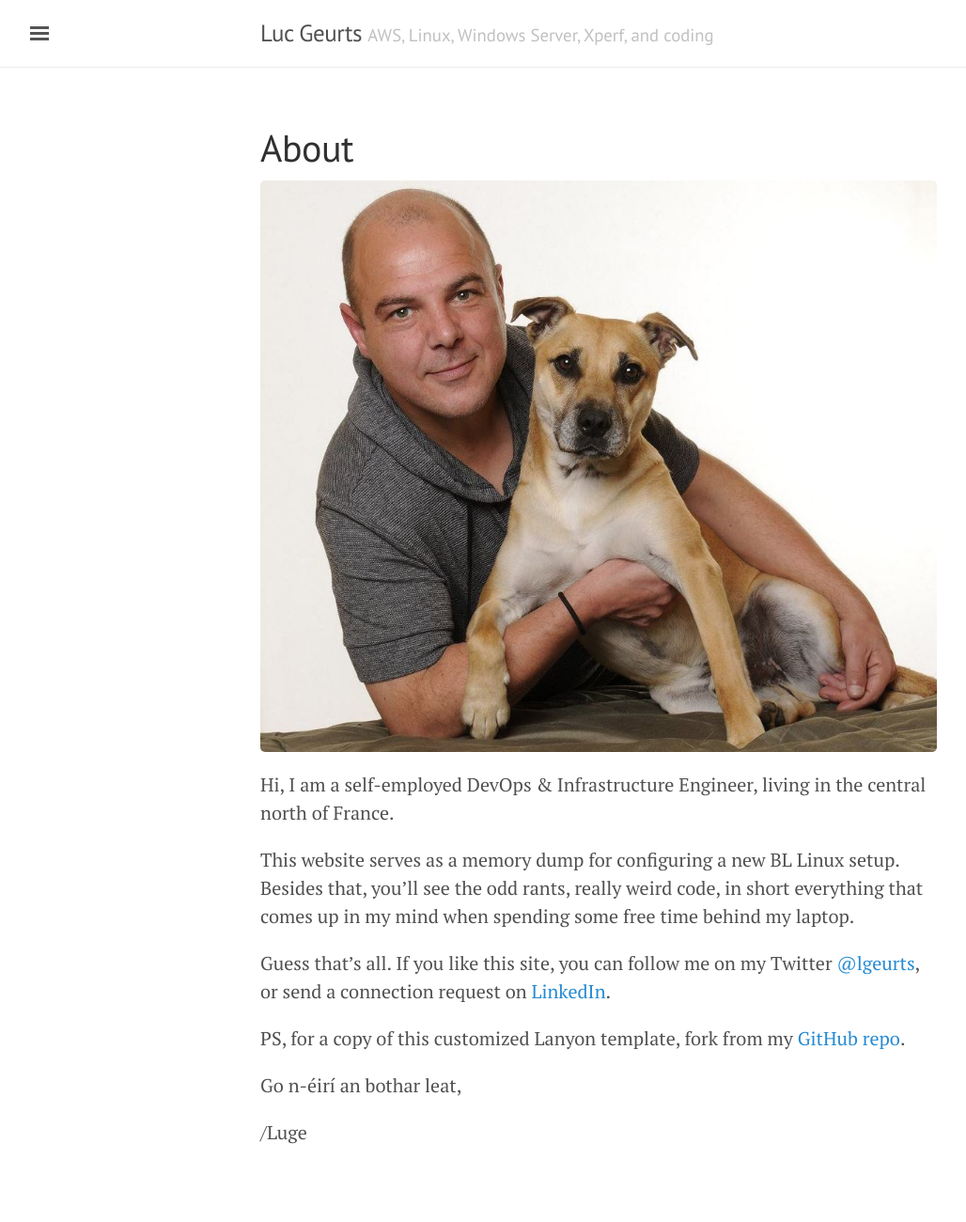
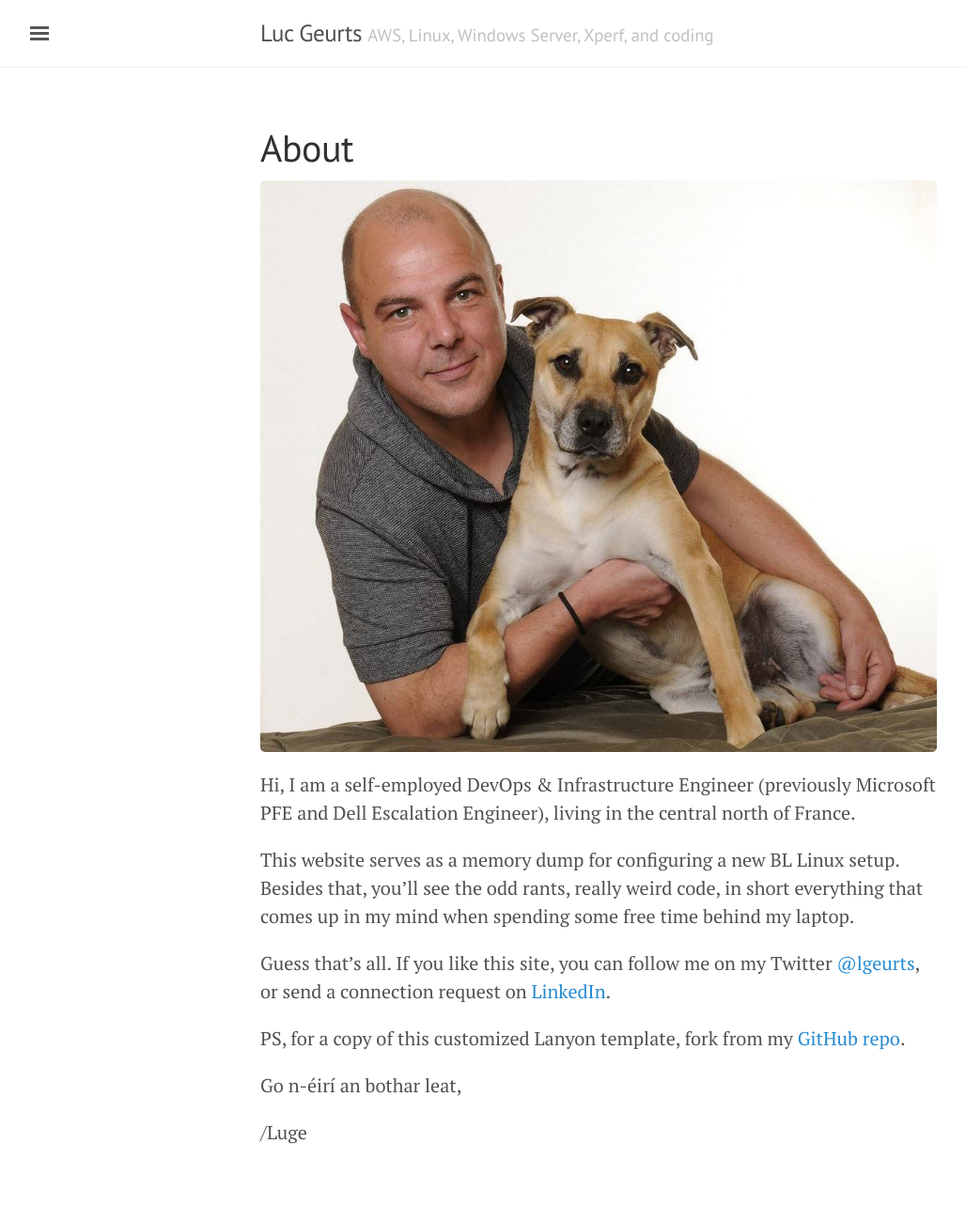
Before and after one commit to lgeurts/lgeurts.github.io, a Jekyll site: the page built from about.md, in a window 1280 px wide. Shown: the whole page at 94% size, without its empty margins (3-1031 px from the left). Built offline with Jekyll 4.4.1, drawn with Linux system fonts in a browser that asks for light colours.

Commit message:
Update about.md

```diff
--- a/about.md
+++ b/about.md
@@ -5,7 +5,7 @@
 
 ![Here I am with my dog Tigger.](/assets/portrait.jpg)
 
-Hi, I am a self-employed DevOps & Infrastructure Engineer, living in the central north of France.
+Hi, I am a self-employed DevOps & Infrastructure Engineer (previously Microsoft PFE and Dell Escalation Engineer), living in the central north of France.
 
 This website serves as a memory dump for configuring a new BL Linux setup.
 Besides that, you'll see the odd rants, really weird code, in short everything that comes up in my mind when spending some free time behind my laptop.
```
